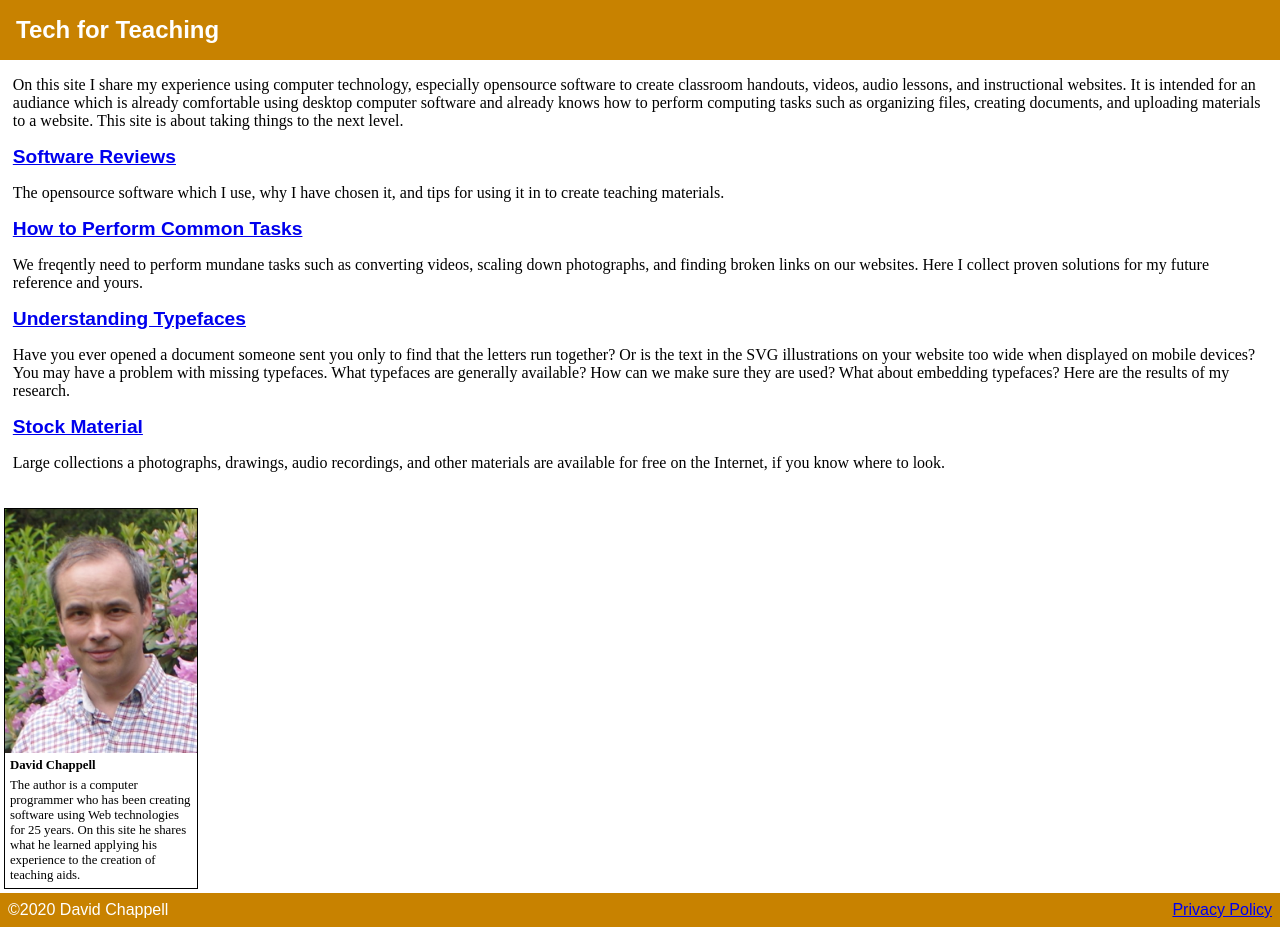
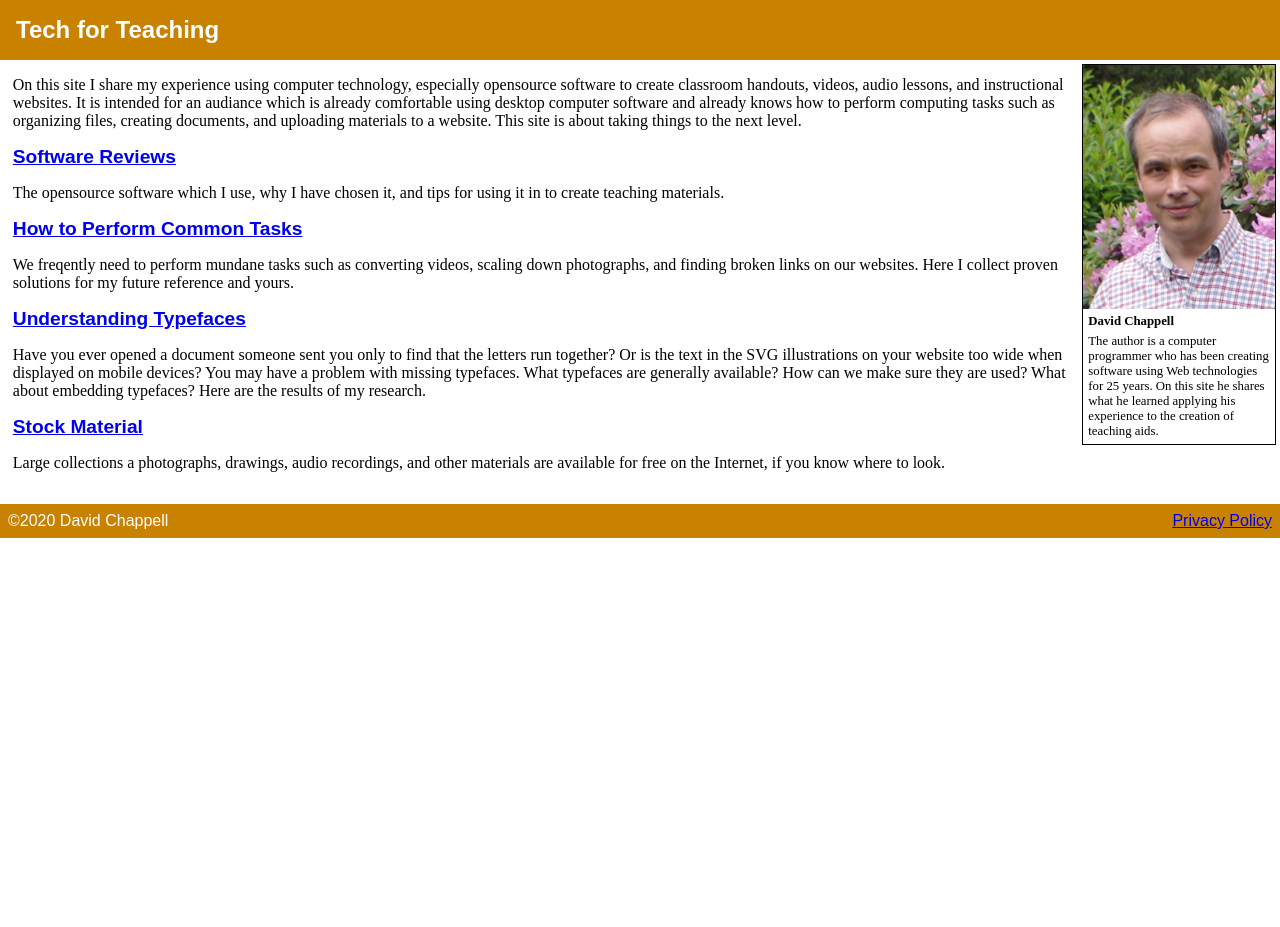
Before and after one commit to david672orford/tech-for-teaching, a Jekyll site: the page built from index.md, in a window 1280 px wide. Built offline with Jekyll 4.4.1, drawn with Linux system fonts in a browser that asks for light colours; our own code applies the rules of GitHub Pages for plain Markdown files; after the commit the page ends 900 px from its top, so only the background shows below that.

Commit message:
moved author box to bottom on narrow displays

```diff
--- a/assets/css/style.css
+++ b/assets/css/style.css
@@ -73,7 +73,11 @@
 DIV.author_blurb {
 	margin: .4em;
 	}
+
 @media (min-width: 600px) {			/* if screen is wide enough, move author back to the right */
+	BODY {
+		display: block;
+		}
 	DIV.author_box {
 		flex-direction: column;
 		float: right;
@@ -92,6 +96,7 @@
 	margin: 2em .5em .5em .5em;
 	width: 80%;
 	max-width: 600px;
+	order: 99;
 	}
 
 FOOTER {
```
